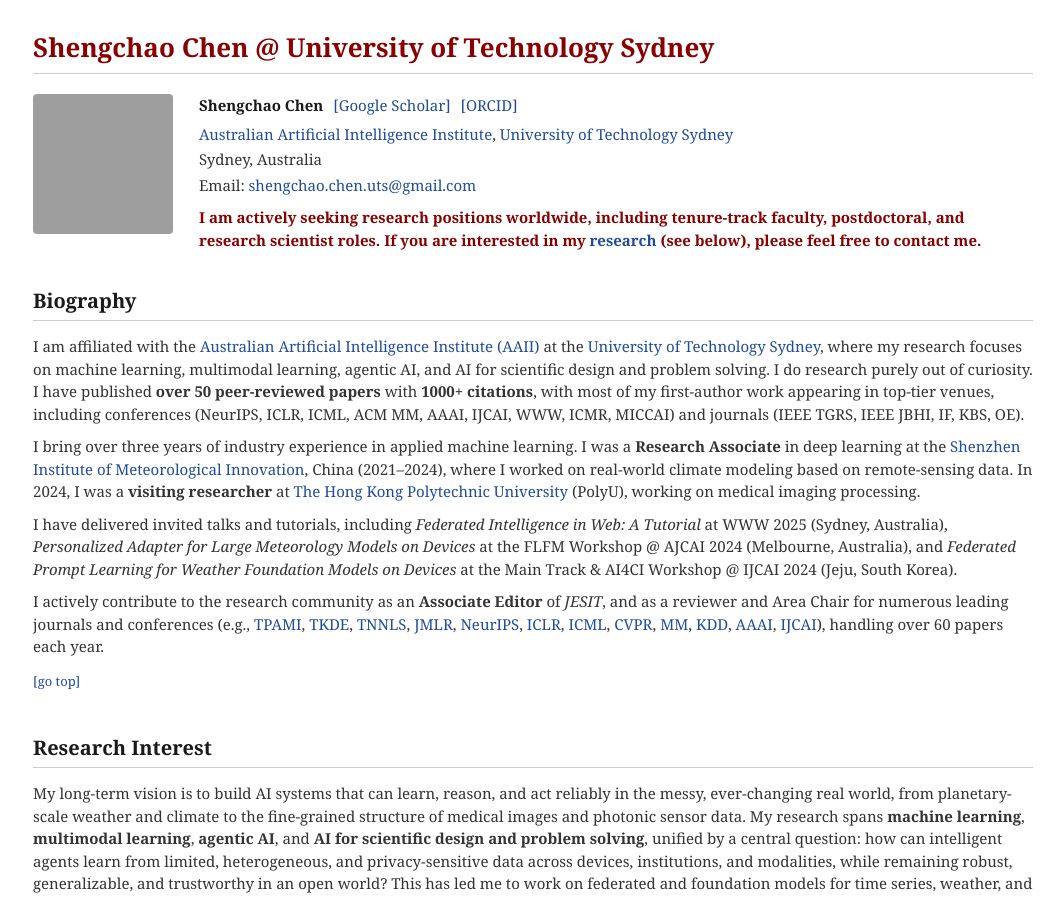
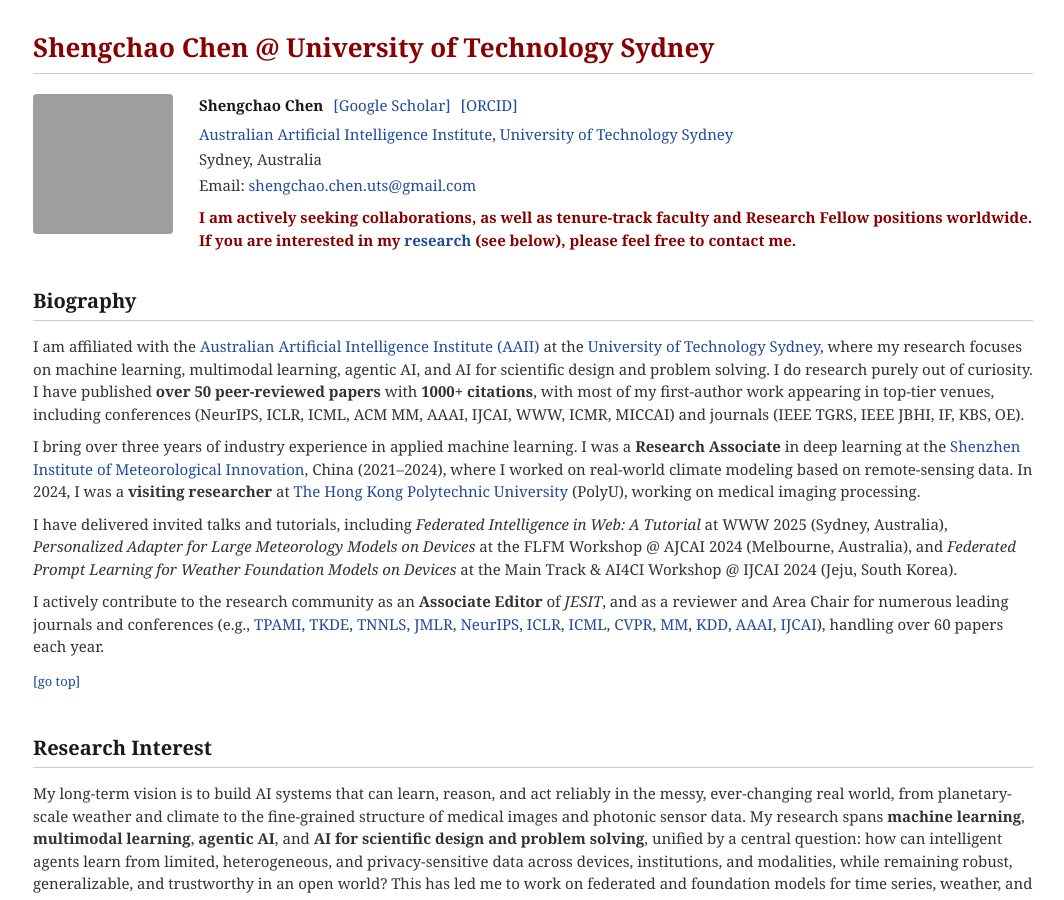
Before and after one commit to shengchaochen82/shengchaochen82.github.io, a Jekyll site: the page built from index.md, in a window 1280 px wide and 900 px high. Shown: the whole window, without its empty margins (107-1171 px from the left). Built offline with Jekyll 4.4.1, drawn with Linux system fonts in a browser that asks for light colours; grey boxes are pictures that could not be loaded.

Commit message:
Content: rewrite header seeking-notice (collaborations + faculty/Research Fellow roles)
Co-Authored-By: Claude Sonnet 5 <noreply@anthropic.com>

```diff
--- a/_layouts/classic.html
+++ b/_layouts/classic.html
@@ -265,7 +265,7 @@
           <p><a href="https://www.uts.edu.au/research/australian-artificial-intelligence-institute" target="_blank">Australian Artificial Intelligence Institute</a>, <a href="{{ site.affiliation_link }}" target="_blank">{{ site.affiliation }}</a></p>
           <p>Sydney, Australia</p>
           <p>Email: <a href="mailto:{{ email_clean }}">{{ email_clean }}</a></p>
-          <p class="classic-seeking">I am actively seeking research positions worldwide, including tenure-track faculty, postdoctoral, and research scientist roles. If you are interested in my <a href="#publications">research</a> (see below), please feel free to contact me.</p>
+          <p class="classic-seeking">I am actively seeking collaborations, as well as tenure-track faculty and Research Fellow positions worldwide. If you are interested in my <a href="#publications">research</a> (see below), please feel free to contact me.</p>
         </div>
       </div>
 
```
